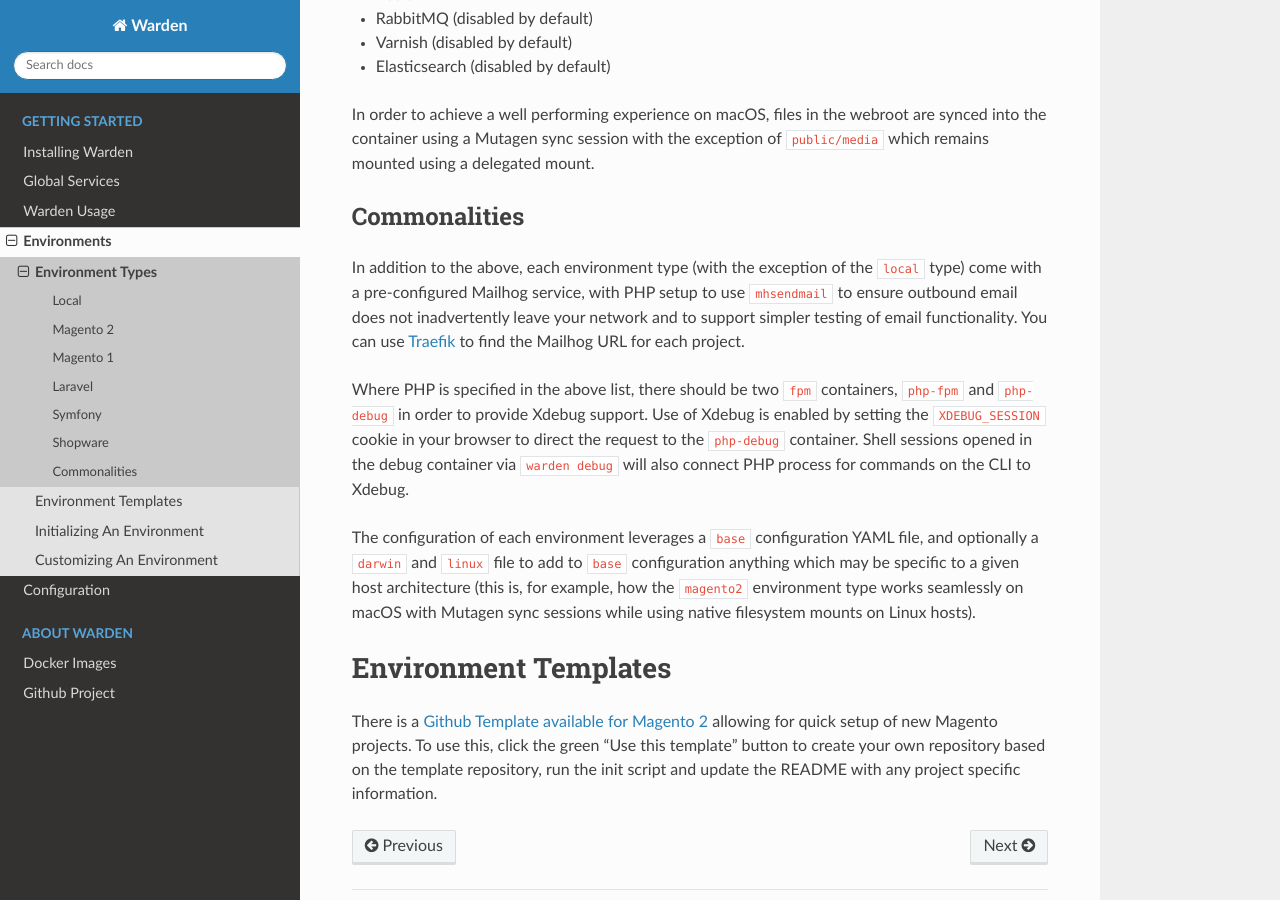
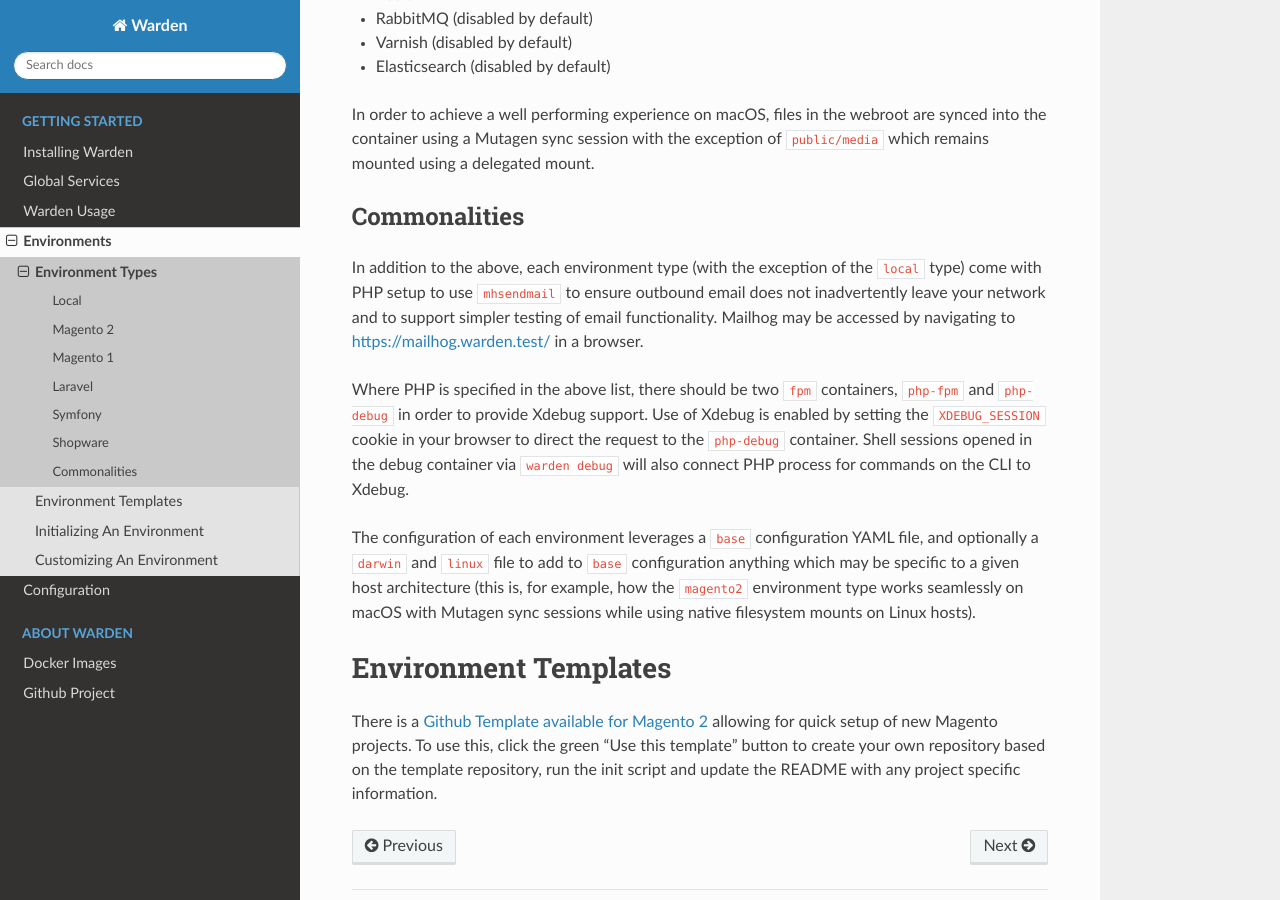
Before and after one commit to wardenenv/warden, a Sphinx documentation site: the page built from docs/environments/types.md, in a window 1280 px wide and 900 px high, scrolled down 2230 px. Built offline with Sphinx 7.4.7 and the Read the Docs theme 2.0.0, drawn with Linux system fonts in a browser that asks for light colours.

Commit message:
Changed mailhog from per-project service to run as a global service
Resolves #175

```diff
--- a/docs/environments/types.md
+++ b/docs/environments/types.md
@@ -76,7 +76,7 @@ In order to achieve a well performing experience on macOS, files in the webroot
 
 #### Commonalities
 
-In addition to the above, each environment type (with the exception of the `local` type) come with a pre-configured Mailhog service, with PHP setup to use `mhsendmail` to ensure outbound email does not inadvertently leave your network and to support simpler testing of email functionality. You can use [Traefik](https://traefik.warden.test/) to find the Mailhog URL for each project.
+In addition to the above, each environment type (with the exception of the `local` type) come with PHP setup to use `mhsendmail` to ensure outbound email does not inadvertently leave your network and to support simpler testing of email functionality. Mailhog may be accessed by navigating to [https://mailhog.warden.test/](https://mailhog.warden.test/) in a browser.
 
 Where PHP is specified in the above list, there should be two `fpm` containers, `php-fpm` and `php-debug` in order to provide Xdebug support. Use of Xdebug is enabled by setting the `XDEBUG_SESSION` cookie in your browser to direct the request to the `php-debug` container. Shell sessions opened in the debug container via `warden debug` will also connect PHP process for commands on the CLI to Xdebug.
 
```
Also changed, not shown: CHANGELOG.md (+8 -0 lines), docs/configuration/multipledomains.md (+1 -1 lines), docs/environments/initializing.md (+0 -2 lines), docs/services.md (+1 -0 lines), 6 other files.
